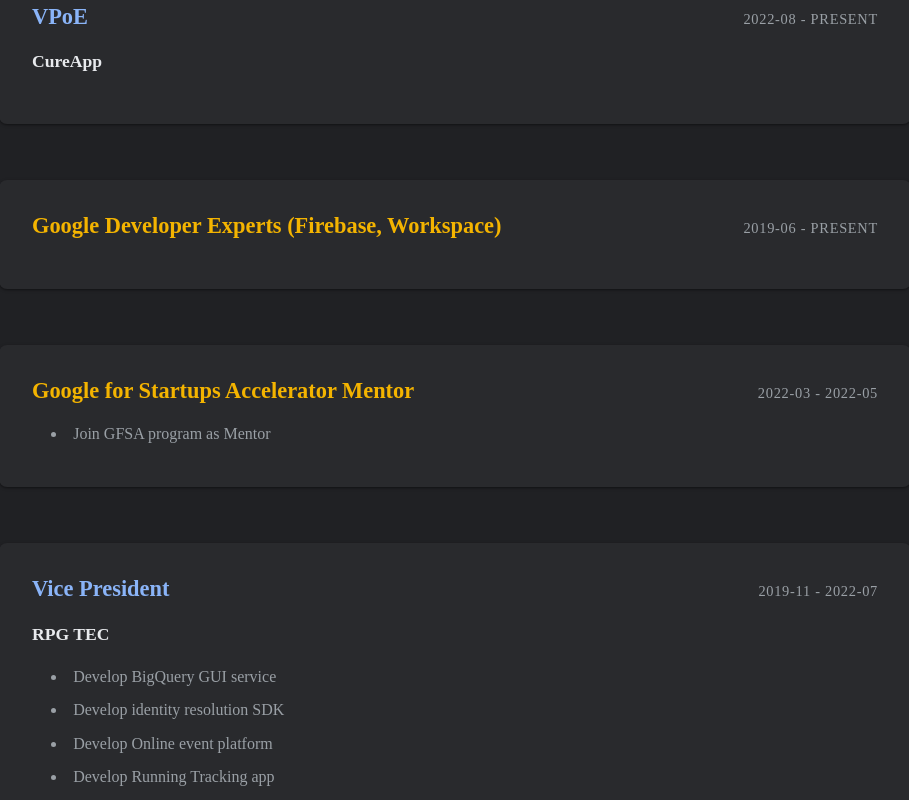
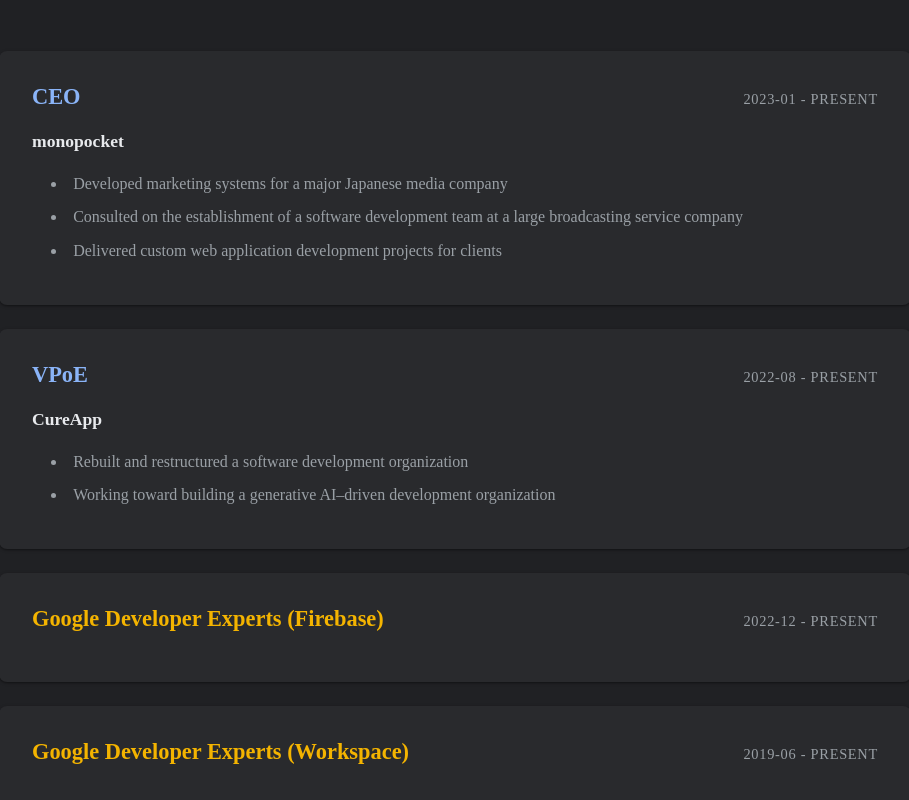
Before and after one commit to tanabee/portfolio, a Next.js app: page / in a window 1280 px wide. Shown: the part 2440-3240 px from the top of the page, without its empty margins (185-1094 px from the left). Built offline with nearby package versions, Linux system fonts and the light colour scheme.

Commit message:
Update Experiences

```diff
--- a/src/components/Experience.tsx
+++ b/src/components/Experience.tsx
@@ -137,7 +137,7 @@
         </div>
       )}
 
-      <div style={{ display: "flex", flexDirection: "column", gap: "2rem" }}>
+      <div>
         {experience.map((exp, index) => {
           const isCommunityRole = exp.title.includes("Google Developer Experts") || exp.title.includes("Google for Startups");
           const color = isCommunityRole ? "#f4b400" : "var(--primary)";
--- a/src/data/profile.json
+++ b/src/data/profile.json
@@ -13,17 +13,36 @@
   },
   "experience": [
     {
+      "period": "2023-01 - present",
+      "title": "CEO",
+      "company": "monopocket",
+      "details": [
+        "Developed marketing systems for a major Japanese media company",
+        "Consulted on the establishment of a software development team at a large broadcasting service company",
+        "Delivered custom web application development projects for clients"
+      ]
+    },
+    {
       "period": "2022-08 - present",
       "title": "VPoE",
-      "company": "CureApp"
+      "company": "CureApp",
+      "details": [
+        "Rebuilt and restructured a software development organization",
+        "Working toward building a generative AI–driven development organization"
+      ]
+    },
+    {
+      "period": "2022-12 - present",
+      "title": "Google Developer Experts (Firebase)",
+      "company": ""
     },
     {
       "period": "2019-06 - present",
-      "title": "Google Developer Experts (Firebase, Workspace)",
+      "title": "Google Developer Experts (Workspace)",
       "company": ""
     },
     {
-      "period": "2022-03 - 2022-05",
+      "period": "2022-03 - present",
       "title": "Google for Startups Accelerator Mentor",
       "company": "",
       "details": [
```
